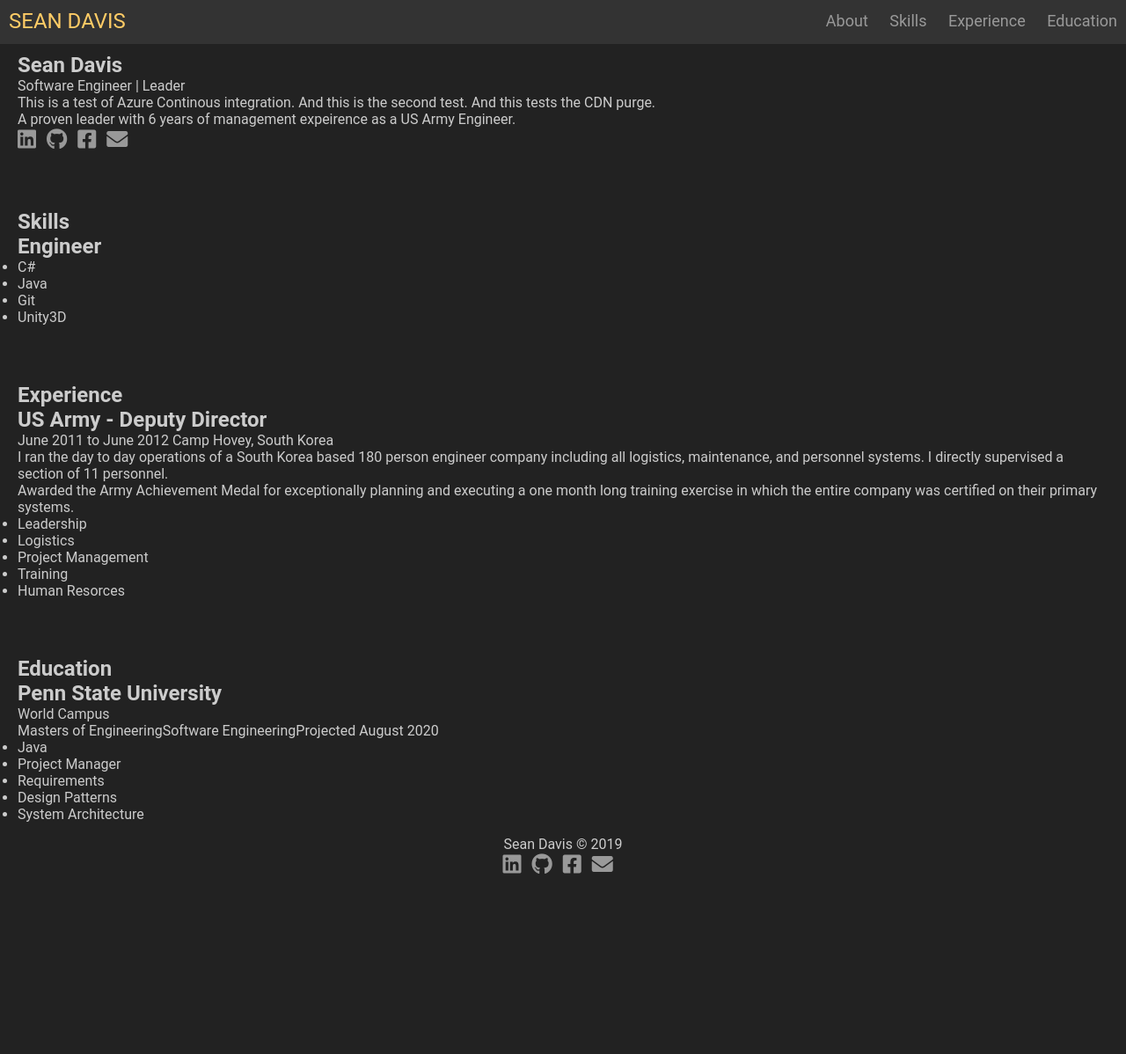
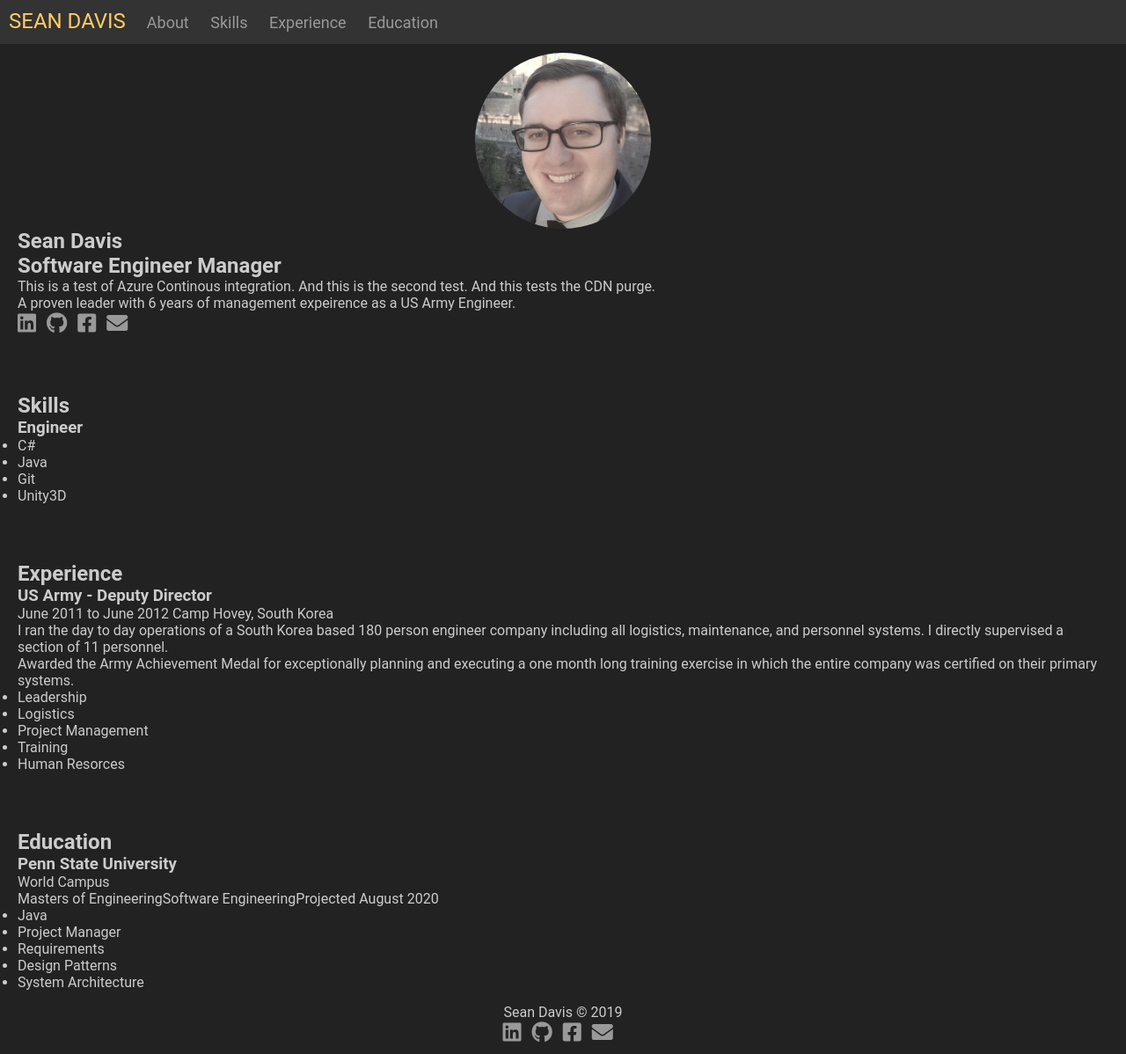
Before and after one commit to daleran/seandavis.dev, a PHP site: page / in a window 1280 px wide. Shown: the whole page at 88% size. Before the commit the page ends 993 px from the top, so only its background shows below. Run offline with PHP 8.4, Linux system fonts and the light colour scheme; some libraries are stand-ins or nearby versions.

Commit message:
Added profile pick, changed header heiarchy

```diff
--- a/css/main.css
+++ b/css/main.css
@@ -18,6 +18,15 @@ footer {
     margin: auto;
     padding: 10px;
     text-align: center;
+}
+
+.profile-pic{
+  border-radius: 50%;
+  display: block;
+  margin-left: auto;
+  margin-right: auto;
+  max-width: 200px;
+  height: auto;
 }
 
 .social-icons > a{
@@ -57,7 +66,6 @@ footer {
 
   .nav > .nav-links {
     display: inline;
-    float: right;
     list-style-type:none;
     font-size: 18px;
   }
--- a/index.html
+++ b/index.html
@@ -31,17 +31,20 @@
       </ul>
     </nav>
     <main>
-      <section id="about">
-        <h1>Sean Davis</h1>
-        <p>Software Engineer | Leader</p>
-        <p>This is a test of Azure Continous integration. And this is the second test. And this tests the CDN purge.</p>
-        <p>A proven leader with 6 years of management expeirence as a US Army Engineer.</p>
-        <div class="social-icons"><a href="https://www.linkedin.com/in/sean-davis-dev"><i class="fab fa-linkedin"></i></a><a href="https://github.com/daleran"><i class="fab fa-github"></i></a><a href="https://www.facebook.com/profile.php?id=8369550&ref=bookmarks"><i class="fab fa-facebook-square"></i></a><a href="mailto:sean_davis@verizon.net"><i class="fas fa-envelope"></i></a></div>
+      <section id="about" class="section">
+        <div class="container">
+            <img src="img/profile.jpg" alt="Sean Davis" class="profile-pic">
+            <h1 class="page-title">Sean Davis</h1>
+            <h2>Software Engineer Manager</h2>
+            <p>This is a test of Azure Continous integration. And this is the second test. And this tests the CDN purge.</p>
+            <p>A proven leader with 6 years of management expeirence as a US Army Engineer.</p>
+            <div class="social-icons"><a href="https://www.linkedin.com/in/sean-davis-dev"><i class="fab fa-linkedin"></i></a><a href="https://github.com/daleran"><i class="fab fa-github"></i></a><a href="https://www.facebook.com/profile.php?id=8369550&ref=bookmarks"><i class="fab fa-facebook-square"></i></a><a href="mailto:sean_davis@verizon.net"><i class="fas fa-envelope"></i></a></div>
+        </div>
       </section>
-      <section id="skills">
-        <h1>Skills</h1>
+      <section id="skills" class="section">
+        <h2>Skills</h1>
         <section>
-          <h2>Engineer</h2>
+          <h3>Engineer</h2>
           <ul>
             <li>C#</li>
             <li>Java</li>
@@ -50,10 +53,10 @@
           </ul>
         </section>
       </section>
-      <section id="experience">
-        <h1>Experience</h1>
+      <section id="experience" class="section">
+        <h2>Experience</h1>
         <section>
-          <h2>US Army - Deputy Director</h2>
+          <h3>US Army - Deputy Director</h2>
           <div>
             <span>June 2011 to June 2012</span>
             <span>Camp Hovey, South Korea</span>
@@ -69,10 +72,10 @@
           </ul>
         </section>
       </section>
-      <section id="education">
-        <h1>Education</h1>
+      <section id="education" class="section">
+        <h2>Education</h1>
         <section>
-          <h2>Penn State University</h2><span>World Campus</span>
+          <h3>Penn State University</h2><span>World Campus</span>
           <div>
             <span>Masters of Engineering</span><span>Software Engineering</span><span>Projected August 2020</span>
           </div>
```
